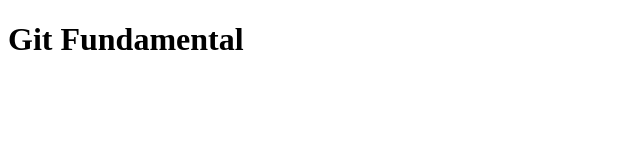
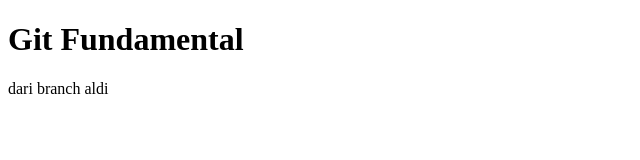
Before and after one commit to gangtato/gitfundamental, a plain HTML site: page index.html in a window 1280 px wide. Shown: the whole page, without its empty margins (0-640 px from the left). Drawn offline with Linux system fonts and the light colour scheme.

Commit message:
tambah paragraph

```diff
--- a/index.html
+++ b/index.html
@@ -8,5 +8,6 @@
 </head>
 <body>
     <h1>Git Fundamental</h1>
+    <p>dari branch aldi</p>
 </body>
 </html>
```
